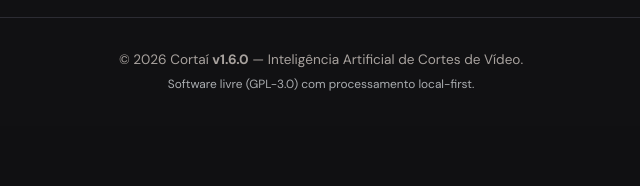
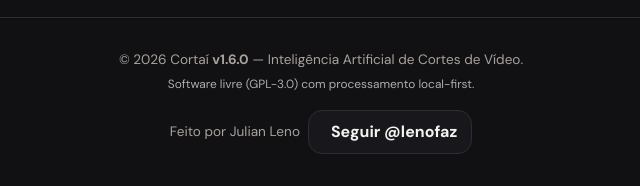
Before and after one commit to julianleno/cortai, a Flask app: page / in a window 1280 px wide. Shown: the part 1855-2041 px from the top of the page, without its empty margins (319-959 px from the left). Before the commit the page ends 1946 px from the top, so only its background shows below. Run offline with Flask 3, Linux system fonts and the light colour scheme; data that the repository does not hold is empty; parts of the project's set-up code (start-up, migrations or seed data) failed here and were passed over; some web fonts are replaced.

Commit message:
Adiciona no rodapé o botão para seguir @lenofaz no X
Co-Authored-By: Claude Opus 5.5 <noreply@anthropic.com>

```diff
--- a/src/cortai/templates/base.html
+++ b/src/cortai/templates/base.html
@@ -346,6 +346,13 @@
         <div class="container text-center">
             <p class="mb-1">&copy; {{ now().year }} Cortaí <strong>v{{ app_version or '1.6.0' }}</strong> — Inteligência Artificial de Cortes de Vídeo.</p>
             <small class="text-muted">Software livre (GPL-3.0) com processamento local-first.</small>
+            <div class="d-flex flex-wrap align-items-center justify-content-center gap-2 mt-3">
+                <span>Feito por Julian Leno</span>
+                <a href="https://x.com/lenofaz" target="_blank" rel="noopener" class="btn btn-outline-cortai ct-btn">
+                    <i class="fab fa-x-twitter" aria-hidden="true"></i>Seguir @lenofaz
+                    <span class="visually-hidden">no X (abre em nova janela)</span>
+                </a>
+            </div>
         </div>
     </footer>
 
```
